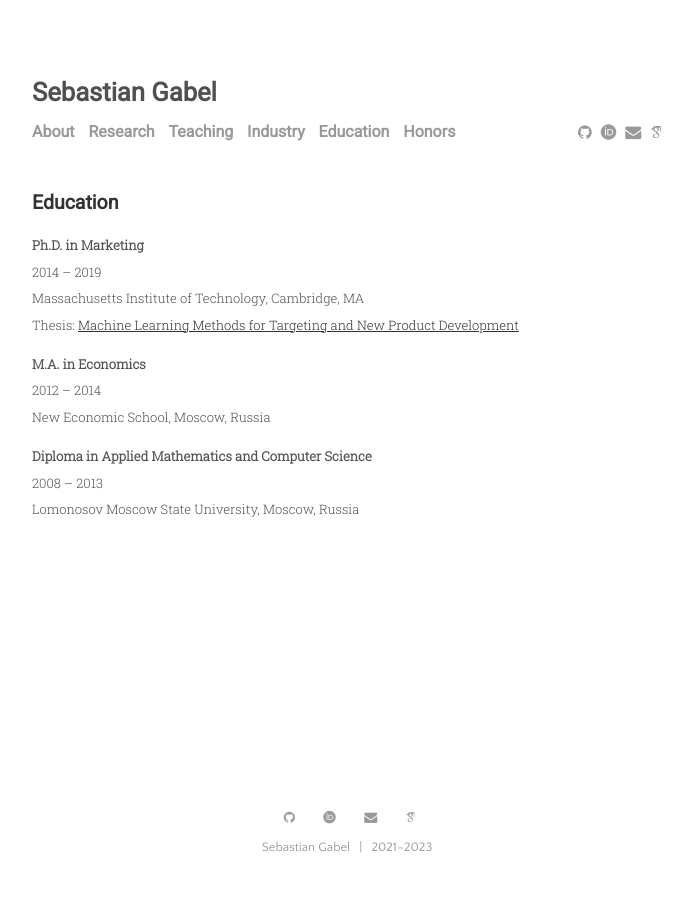
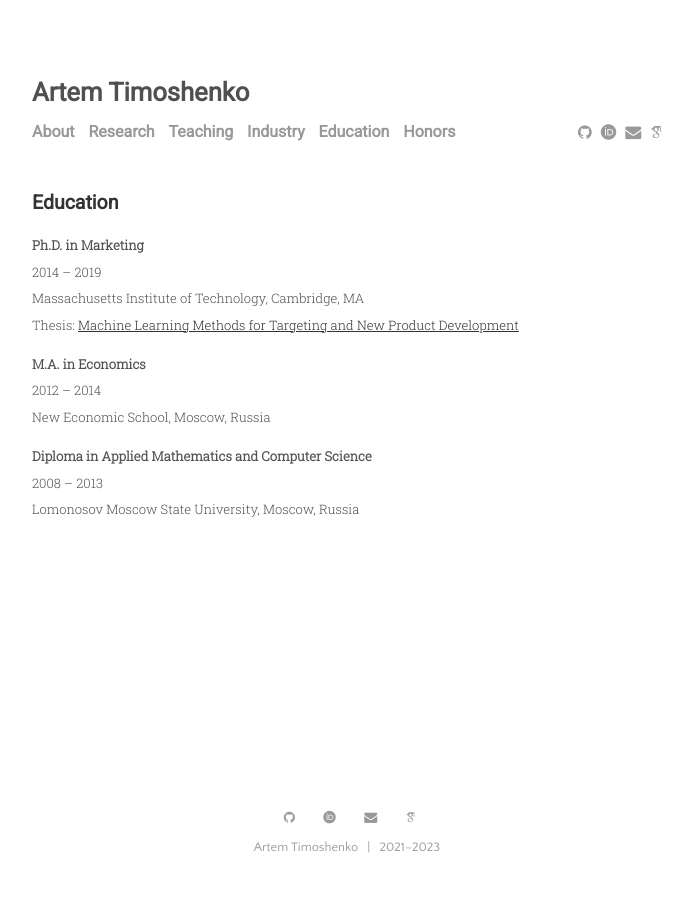
Before and after one commit to Artem-Timoshenko/artem-timoshenko.github.io, a Jekyll site: the page built from menu/education.md, in a window 1280 px wide. Shown: the whole page, without its empty margins (293-985 px from the left). Built offline with Jekyll 4.4.1, drawn with Linux system fonts in a browser that asks for light colours; some web fonts are replaced.

Commit message:
Update _config.yml

```diff
--- a/_config.yml
+++ b/_config.yml
@@ -20,9 +20,9 @@ permalink:           none
 plugins:             [jekyll-paginate, jekyll-sitemap, jekyll-feed, jekyll-seo-tag]
 
 # Customise atom feed settings (this is where Jekyll-Feed gets configuration information)
-title:		           'Sebastian Gabel'
+title:		           'Artem Timoshenko'
 description:	       ''
-author:              'Sebastian Gabel'
+author:              'Artem Timoshenko'
 
-url: https://www.sebastiangabel.com
+url: https://www.artemtimoshenko.com
 baseurl: ""
```
